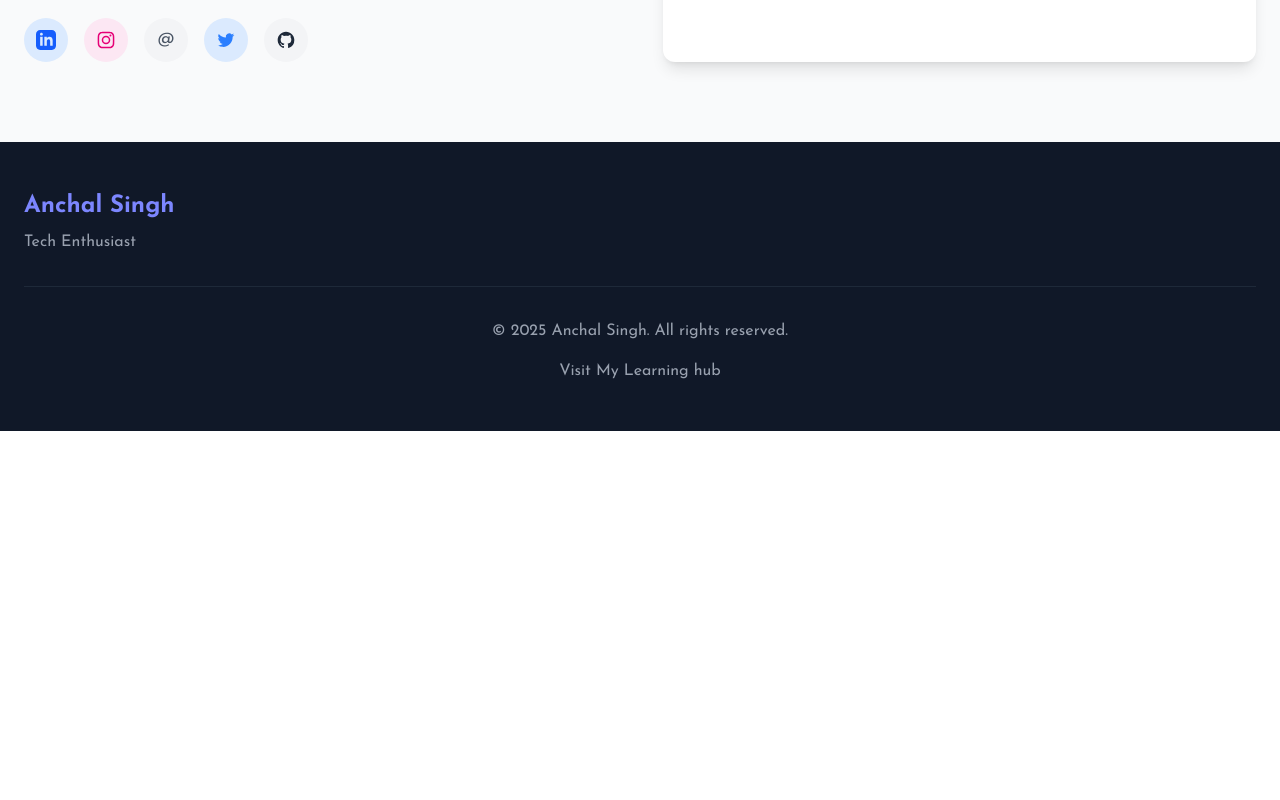
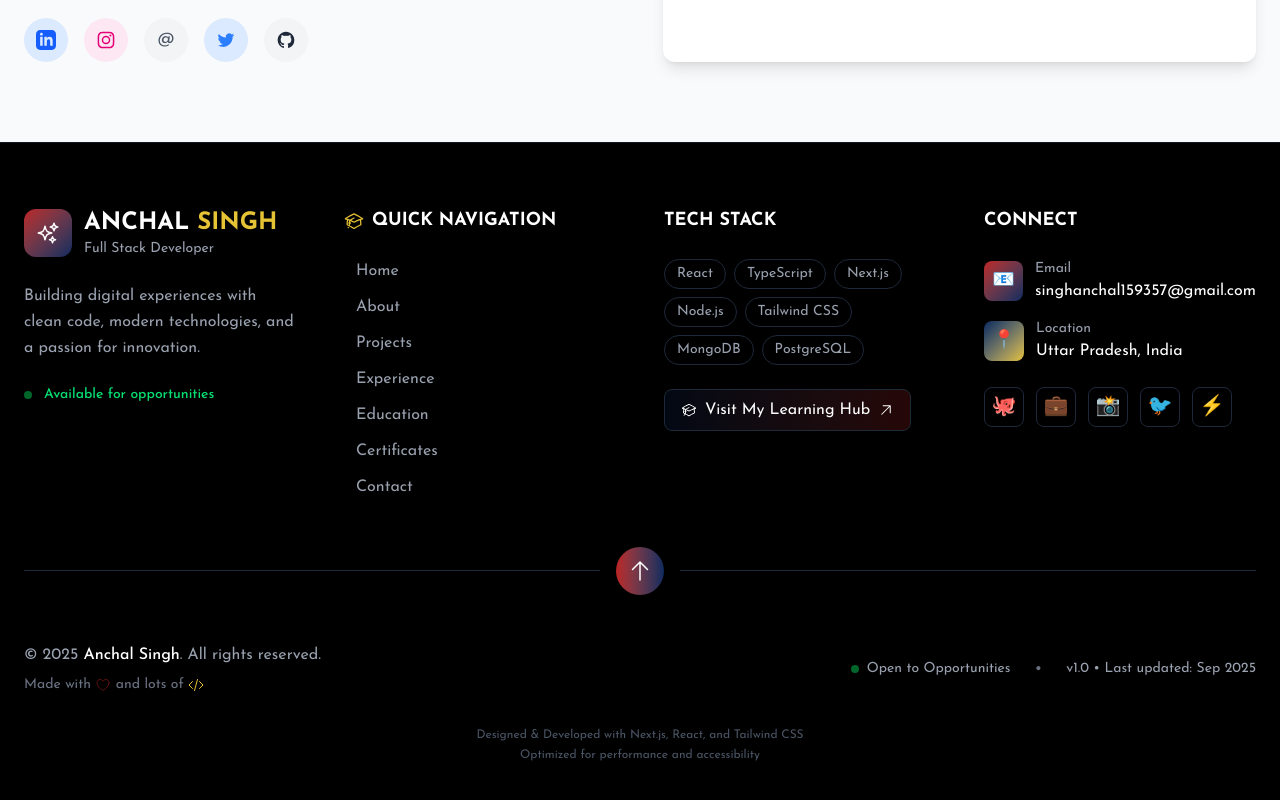
Before and after one commit to imanchalsingh/PORTFOLiO, a React (Vite) app: page / in a window 1280 px wide. Shown: the part 7898-8698 px from the top of the page. Before the commit the page ends 8329 px from the top, so only its background shows below. Built offline with nearby package versions, Linux system fonts and the light colour scheme; a web font is replaced by a local one.

Commit message:
Commit : Change Ui and theme for better ux

```diff
--- a/src/components/Footer.jsx
+++ b/src/components/Footer.jsx
@@ -1,24 +1,275 @@
 // components/Footer.js
 import React from "react";
+import {
+  HeartIcon,
+  CodeBracketIcon,
+  ArrowUpIcon,
+  RocketLaunchIcon,
+  SparklesIcon,
+  AcademicCapIcon
+} from "@heroicons/react/24/outline";
 
 const Footer = () => {
+  const scrollToTop = () => {
+    window.scrollTo({ top: 0, behavior: 'smooth' });
+  };
+
+  const quickLinks = [
+    { name: "Home", href: "#home" },
+    { name: "About", href: "#about" },
+    { name: "Projects", href: "#projects" },
+    { name: "Experience", href: "#experience" },
+    { name: "Education", href: "#education" },
+    { name: "Certificates", href: "#certificates" },
+    { name: "Contact", href: "#contact" }
+  ];
+
+  const techStack = [
+    "React", "TypeScript", "Next.js", "Node.js", "Tailwind CSS", "MongoDB", "PostgreSQL"
+  ];
+
+  const socialLinks = [
+    {
+      name: "GitHub",
+      href: "https://github.com/imanchalsingh",
+      icon: "🐙",
+      color: "hover:text-white"
+    },
+    {
+      name: "LinkedIn",
+      href: "https://www.linkedin.com/in/imanchalsingh/",
+      icon: "💼",
+      color: "hover:text-blue-400"
+    },
+    {
+      name: "Instagram",
+      href: "https://www.instagram.com/imanchalsingh/",
+      icon: "📸",
+      color: "hover:text-pink-400"
+    },
+    {
+      name: "Twitter",
+      href: "https://x.com/imanchalsingh",
+      icon: "🐦",
+      color: "hover:text-blue-300"
+    },
+    {
+      name: "LeetCode",
+      href: "https://leetcode.com/u/imanchalsingh/",
+      icon: "⚡",
+      color: "hover:text-yellow-400"
+    }
+  ];
+
   return (
-    <footer className="bg-gray-900 text-white py-12">
-      <div className="container mx-auto px-4 md:px-6">
-        <div className="flex flex-col md:flex-row justify-between items-center">
-          <div className="mb-6 md:mb-0">
-            <h3 className="text-2xl font-bold text-indigo-400">Anchal Singh</h3>
-            <p className="text-gray-400 mt-2">Tech Enthusiast</p>
+    <footer className="relative bg-black pt-16 pb-12 border-t border-gray-900 overflow-hidden">
+      {/* Background Elements */}
+      <div className="absolute inset-0 -z-10">
+        {/* Grid Pattern */}
+        <div className="absolute inset-0 opacity-5">
+          <div className="absolute inset-0" style={{
+            backgroundImage: `linear-gradient(to right, #bd2323 1px, transparent 1px),
+                             linear-gradient(to bottom, #bd2323 1px, transparent 1px)`,
+            backgroundSize: '40px 40px'
+          }}></div>
+        </div>
+
+        {/* Gradient Accents */}
+        <div className="absolute -bottom-20 -left-20 w-64 h-64 bg-gradient-to-br from-[#bd2323]/10 to-transparent rounded-full blur-3xl"></div>
+        <div className="absolute -bottom-20 -right-20 w-64 h-64 bg-gradient-to-br from-[#0a295e]/10 to-transparent rounded-full blur-3xl"></div>
+      </div>
+
+      {/* Floating Elements */}
+      <div className="absolute top-8 left-8 opacity-10">
+        <CodeBracketIcon className="h-24 w-24" />
+      </div>
+      <div className="absolute top-8 right-8 opacity-10">
+        <RocketLaunchIcon className="h-24 w-24" />
+      </div>
+
+      <div className="container mx-auto px-4 md:px-6 relative z-20">
+        {/* Main Footer Content */}
+        <div className="grid grid-cols-1 md:grid-cols-2 lg:grid-cols-4 gap-12 mb-12">
+          {/* Brand Section */}
+          <div>
+            <div className="flex items-center gap-3 mb-6">
+              <div className="w-12 h-12 rounded-xl bg-gradient-to-br from-[#bd2323] to-[#0a295e] flex items-center justify-center">
+                <SparklesIcon className="h-6 w-6 text-white" />
+              </div>
+              <div>
+                <h3 className="text-2xl font-bold text-white">
+                  ANCHAL <span className="text-[#e6c235]">SINGH</span>
+                </h3>
+                <p className="text-gray-400 text-sm">Full Stack Developer</p>
+              </div>
+            </div>
+            <p className="text-gray-400 mb-6 leading-relaxed">
+              Building digital experiences with clean code, modern technologies,
+              and a passion for innovation.
+            </p>
+            <div className="flex items-center gap-3">
+              <div className="w-2 h-2 bg-green-500 rounded-full animate-pulse"></div>
+              <span className="text-sm text-green-400 font-medium">Available for opportunities</span>
+            </div>
+          </div>
+
+          {/* Quick Links */}
+          <div>
+            <h4 className="text-lg font-bold text-white mb-6 flex items-center gap-2">
+              <AcademicCapIcon className="h-5 w-5 text-[#e6c235]" />
+              QUICK NAVIGATION
+            </h4>
+            <ul className="space-y-3">
+              {quickLinks.map((link) => (
+                <li key={link.name}>
+                  <a
+                    href={link.href}
+                    className="text-gray-400 hover:text-[#e6c235] transition-all duration-300 flex items-center gap-2 group"
+                  >
+                    <span className="w-1 h-1 bg-[#bd2323] rounded-full opacity-0 group-hover:opacity-100 transition-opacity"></span>
+                    {link.name}
+                  </a>
+                </li>
+              ))}
+            </ul>
+          </div>
+
+          {/* Tech Stack */}
+          <div>
+            <h4 className="text-lg font-bold text-white mb-6">TECH STACK</h4>
+            <div className="flex flex-wrap gap-2">
+              {techStack.map((tech) => (
+                <span
+                  key={tech}
+                  className="px-3 py-1 text-sm bg-black/50 text-gray-400 rounded-full border border-gray-800 hover:border-[#e6c235] hover:text-[#e6c235] transition-all duration-300 cursor-default"
+                >
+                  {tech}
+                </span>
+              ))}
+            </div>
+            <div className="mt-6">
+              <a
+                href="https://mylearninghub.vercel.app/"
+                target="_blank"
+                rel="noopener noreferrer"
+                className="inline-flex items-center gap-2 px-4 py-2 bg-gradient-to-r from-[#0a295e]/20 to-[#bd2323]/20 text-white rounded-lg border border-gray-800 hover:border-gray-700 transition-all duration-300 group"
+              >
+                <AcademicCapIcon className="h-4 w-4" />
+                Visit My Learning Hub
+                <ArrowUpIcon className="h-4 w-4 rotate-45 group-hover:translate-x-1 group-hover:-translate-y-1 transition-transform" />
+              </a>
+            </div>
+          </div>
+
+          {/* Connect */}
+          <div>
+            <h4 className="text-lg font-bold text-white mb-6">CONNECT</h4>
+            <div className="space-y-4">
+              <div className="flex items-center gap-3">
+                <div className="w-10 h-10 rounded-lg bg-gradient-to-br from-[#bd2323] to-[#0a295e] flex items-center justify-center">
+                  <span className="text-lg">📧</span>
+                </div>
+                <div>
+                  <p className="text-sm text-gray-400">Email</p>
+                  <a
+                    href="mailto:singhanchal159357@gmail.com"
+                    className="text-white hover:text-[#e6c235] transition-colors duration-300"
+                  >
+                    singhanchal159357@gmail.com
+                  </a>
+                </div>
+              </div>
+
+              <div className="flex items-center gap-3">
+                <div className="w-10 h-10 rounded-lg bg-gradient-to-br from-[#0a295e] to-[#e6c235] flex items-center justify-center">
+                  <span className="text-lg">📍</span>
+                </div>
+                <div>
+                  <p className="text-sm text-gray-400">Location</p>
+                  <p className="text-white">Uttar Pradesh, India</p>
+                </div>
+              </div>
+            </div>
+
+            {/* Social Links */}
+            <div className="mt-6">
+              <div className="flex items-center gap-3">
+                {socialLinks.map((social) => (
+                  <a
+                    key={social.name}
+                    href={social.href}
+                    target="_blank"
+                    rel="noopener noreferrer"
+                    className={`w-10 h-10 rounded-lg bg-black/50 border border-gray-800 flex items-center justify-center text-gray-400 ${social.color} transition-all duration-300 hover:scale-110 hover:border-gray-700`}
+                    title={social.name}
+                  >
+                    <span className="text-xl">{social.icon}</span>
+                  </a>
+                ))}
+              </div>
+            </div>
           </div>
         </div>
 
-        <div className="border-t border-gray-800 mt-8 pt-8 text-center text-gray-400">
-          <p>© {new Date().getFullYear()} Anchal Singh. All rights reserved.</p>
+        {/* Divider */}
+        <div className="relative my-12">
+          <div className="absolute inset-0 flex items-center">
+            <div className="w-full border-t border-gray-800"></div>
+          </div>
+          <div className="relative flex justify-center">
+            <div className="px-4 bg-black">
+              <div className="w-12 h-12 rounded-full bg-gradient-to-r from-[#bd2323] to-[#0a295e] flex items-center justify-center cursor-pointer hover:scale-110 transition-transform duration-300"
+                   onClick={scrollToTop}>
+                <ArrowUpIcon className="h-6 w-6 text-white" />
+              </div>
+            </div>
+          </div>
         </div>
-        <div className="text-center text-gray-400 mt-4">
-          <a href="https://mylearninghub.vercel.app/">Visit My Learning hub</a>
+
+        {/* Bottom Section */}
+        <div className="flex flex-col md:flex-row justify-between items-center gap-6">
+          <div className="text-center md:text-left">
+            <p className="text-gray-400">
+              © {new Date().getFullYear()} <span className="text-white font-medium">Anchal Singh</span>. All rights reserved.
+            </p>
+            <p className="text-sm text-gray-500 mt-2">
+              Made with <HeartIcon className="h-4 w-4 inline text-[#bd2323] animate-pulse" /> and lots of <CodeBracketIcon className="h-4 w-4 inline text-[#e6c235]" />
+            </p>
+          </div>
+
+          <div className="flex items-center gap-6">
+            <div className="flex items-center gap-2 text-sm text-gray-400">
+              <div className="w-2 h-2 bg-green-500 rounded-full animate-pulse"></div>
+              <span>Open to Opportunities</span>
+            </div>
+            <div className="hidden md:block text-gray-500">•</div>
+            <div className="text-sm text-gray-400">
+              v1.0 • Last updated: {new Date().toLocaleDateString('en-US', { month: 'short', year: 'numeric' })}
+            </div>
+          </div>
+        </div>
+
+        {/* Attribution */}
+        <div className="mt-8 text-center">
+          <p className="text-xs text-gray-600">
+            Designed & Developed with Next.js, React, and Tailwind CSS
+          </p>
+          <p className="text-xs text-gray-600 mt-1">
+            Optimized for performance and accessibility
+          </p>
         </div>
       </div>
+
+      {/* Add custom animation */}
+      <style jsx>{`
+        @keyframes pulse {
+          0%, 100% { opacity: 1; }
+          50% { opacity: 0.5; }
+        }
+        .animate-pulse {
+          animation: pulse 2s cubic-bezier(0.4, 0, 0.6, 1) infinite;
+        }
+      `}</style>
     </footer>
   );
 };
```
